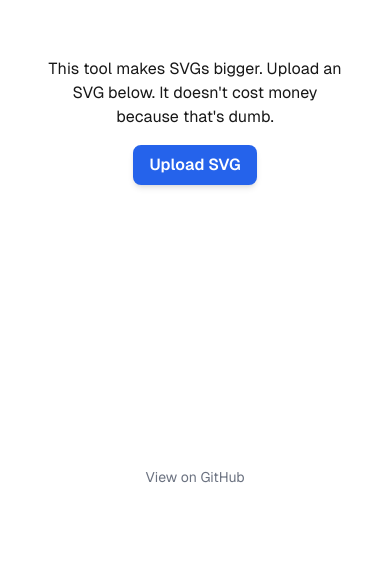
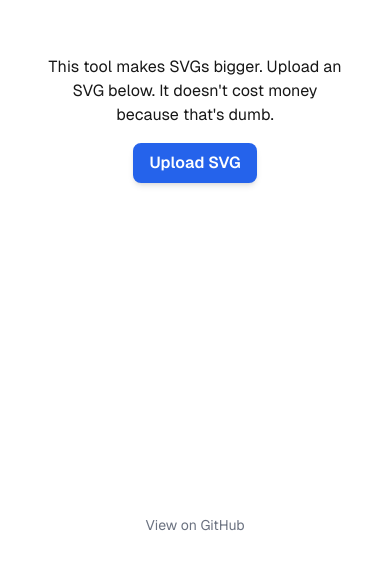
Before and after one commit to t3dotgg/quickpic, a Next.js app: page / in a window 390 px wide. Shown: the part 277-844 px from the top of the page. Built offline with nearby package versions, Linux system fonts and the light colour scheme.

Commit message:
fix layout

```diff
--- a/src/app/page.tsx
+++ b/src/app/page.tsx
@@ -2,11 +2,11 @@ import { SVGTool } from "./svg-fixer";
 
 export default function Home() {
   return (
-    <div className="grid grid-rows-[20px_1fr_20px] items-center justify-items-center min-h-screen p-8 pb-20 gap-16 sm:p-20 font-[family-name:var(--font-geist-sans)]">
-      <main className="flex flex-col gap-8 row-start-2 items-center sm:items-start">
+    <div className="flex flex-col justify-between min-h-screen p-8 sm:p-20 font-[family-name:var(--font-geist-sans)]">
+      <main className="flex-grow flex flex-col items-center justify-center">
         <SVGTool />
       </main>
-      <footer className="row-start-3 text-center text-sm text-gray-500">
+      <footer className="text-center text-sm text-gray-500 mt-8">
         <a
           href="https://github.com/t3dotgg/quickpic"
           target="_blank"
```
